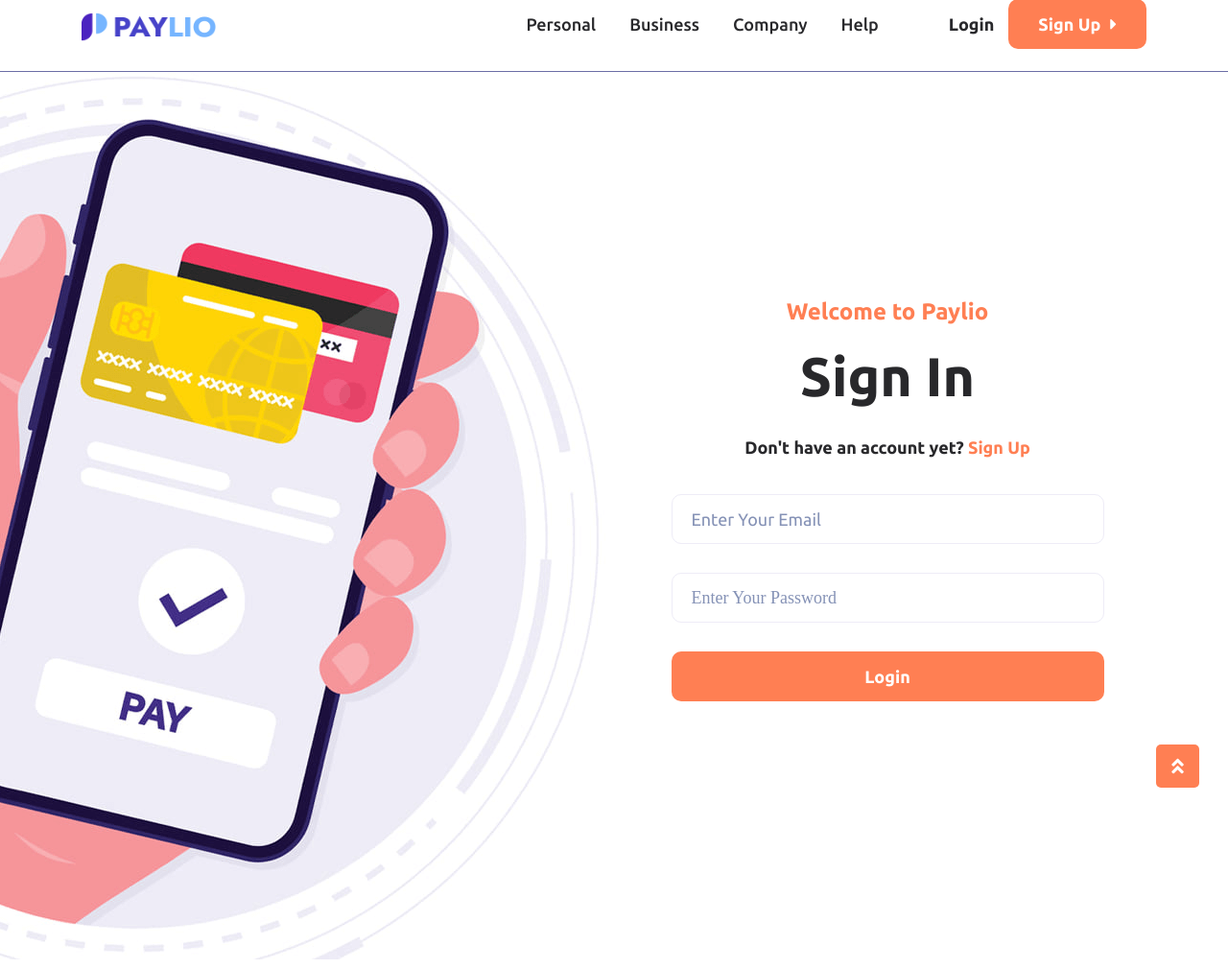
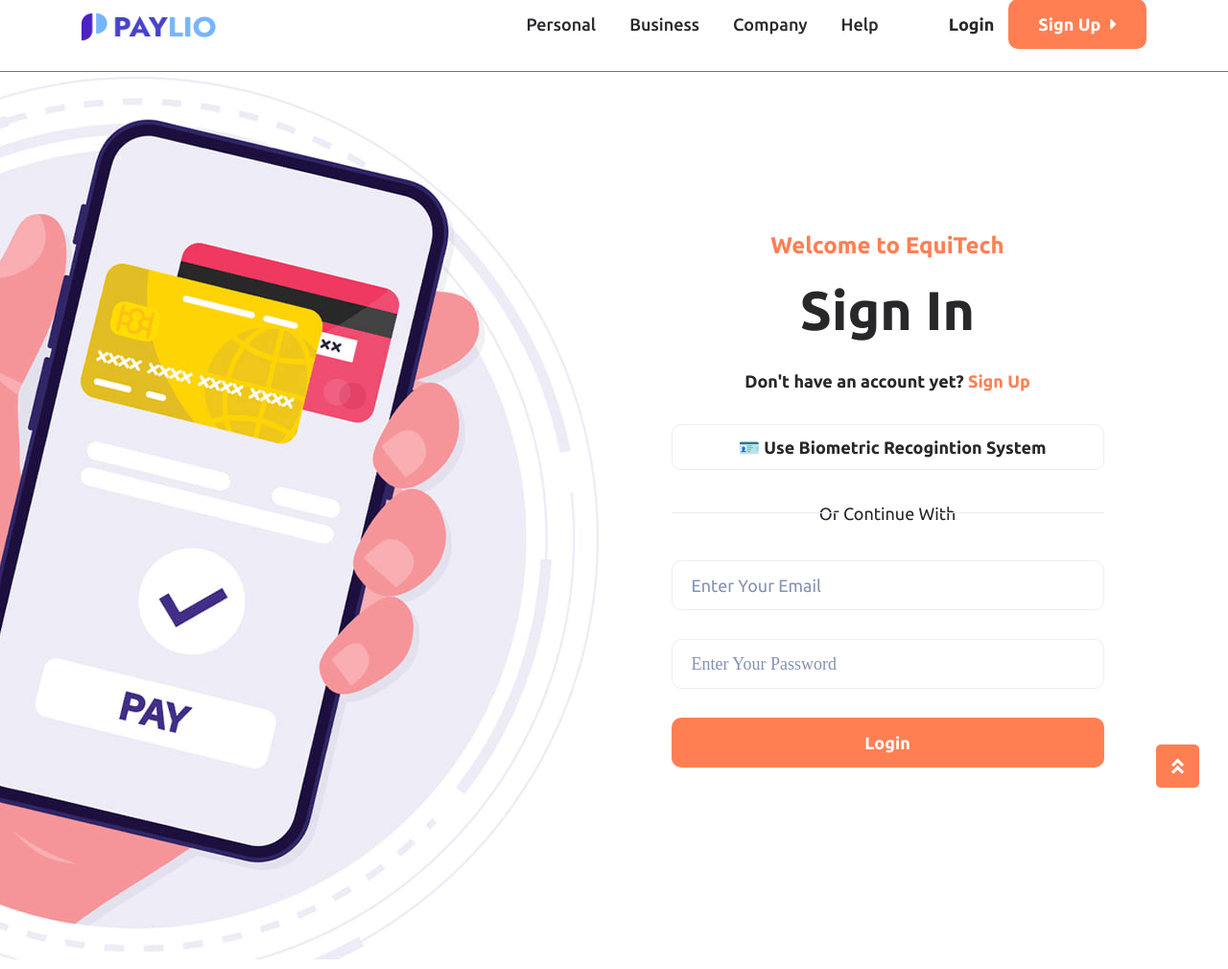
Before and after one commit to Equi-Tech/equitech-development, a Django app: page /user/sign-in/ in a window 1280 px wide. Shown: the part 24-1034 px from the top of the page at 96% size. Run offline with Django 4.2, Linux system fonts and the light colour scheme; some libraries are stand-ins or nearby versions; some web fonts are replaced.

Commit message:
fix(biometric): finger sensor

```diff
--- a/templates/credit_card/card_detail.html
+++ b/templates/credit_card/card_detail.html
@@ -170,7 +170,7 @@
                                     </div>
                                     <div class="col-md-12">
                                         <div class="single-input">
-                                            <label for="month">Paylio Available Balance</label>
+                                            <label for="month">EquiTech Available Balance</label>
                                             <input type="text" id="month" value="₹{{ account.account_balance|intcomma }}">
                                         </div>
                                     </div>
--- a/templates/userauths/sign-in.html
+++ b/templates/userauths/sign-in.html
@@ -15,13 +15,13 @@
                     </div>
                     <div class="col-xl-5">
                         <div class="section-text text-center">
-                            <h5 class="sub-title">Welcome to Paylio</h5>
+                            <h5 class="sub-title">Welcome to EquiTech</h5>
                             <h2 class="title">Sign In</h2>
                             <p class="dont-acc">Don't have an account yet? <a href="{% url 'userauths:sign-up' %}">Sign Up</a></p>
-                            <!-- <div class="reg-google">
-                                <a href="javascript:void(0)"><i class="fab fa-google"></i>Sign up with Google</a>
+                            <div class="reg-google">
+                                <a href="javascript:void(0)" onclick="alert('Fingerprint Sensor Not Found!')"><i class=""></i>🪪 Use Biometric Recogintion System</a>
                             </div>
-                            <span class="or">Or Continue With</span> -->
+                            <span class="or">Or Continue With</span>
                         </div>
 
                         {% if messages %}
```
Also changed, not shown: static/assets/images/fav.png, static/assets1/images/fav.png.
